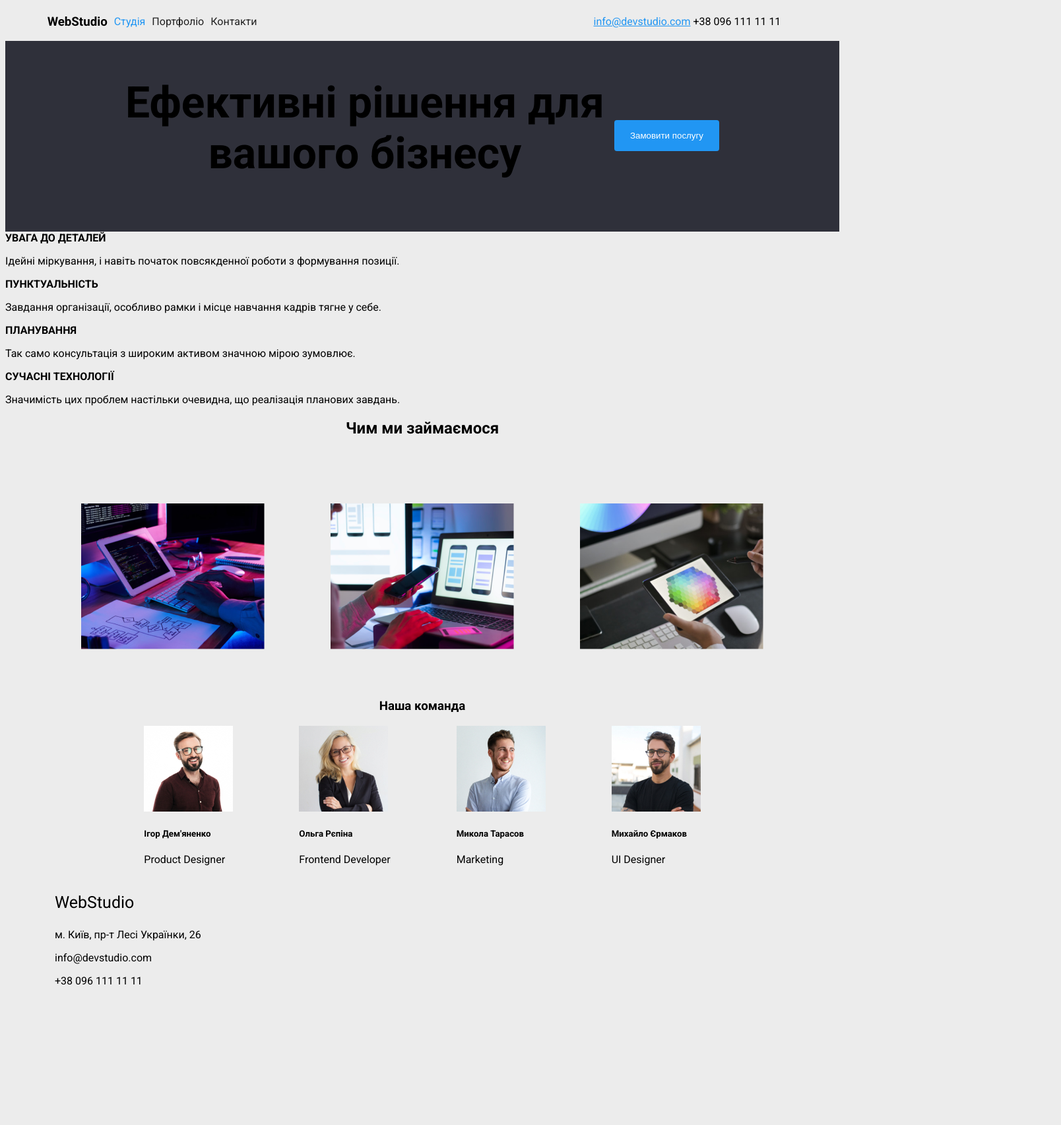
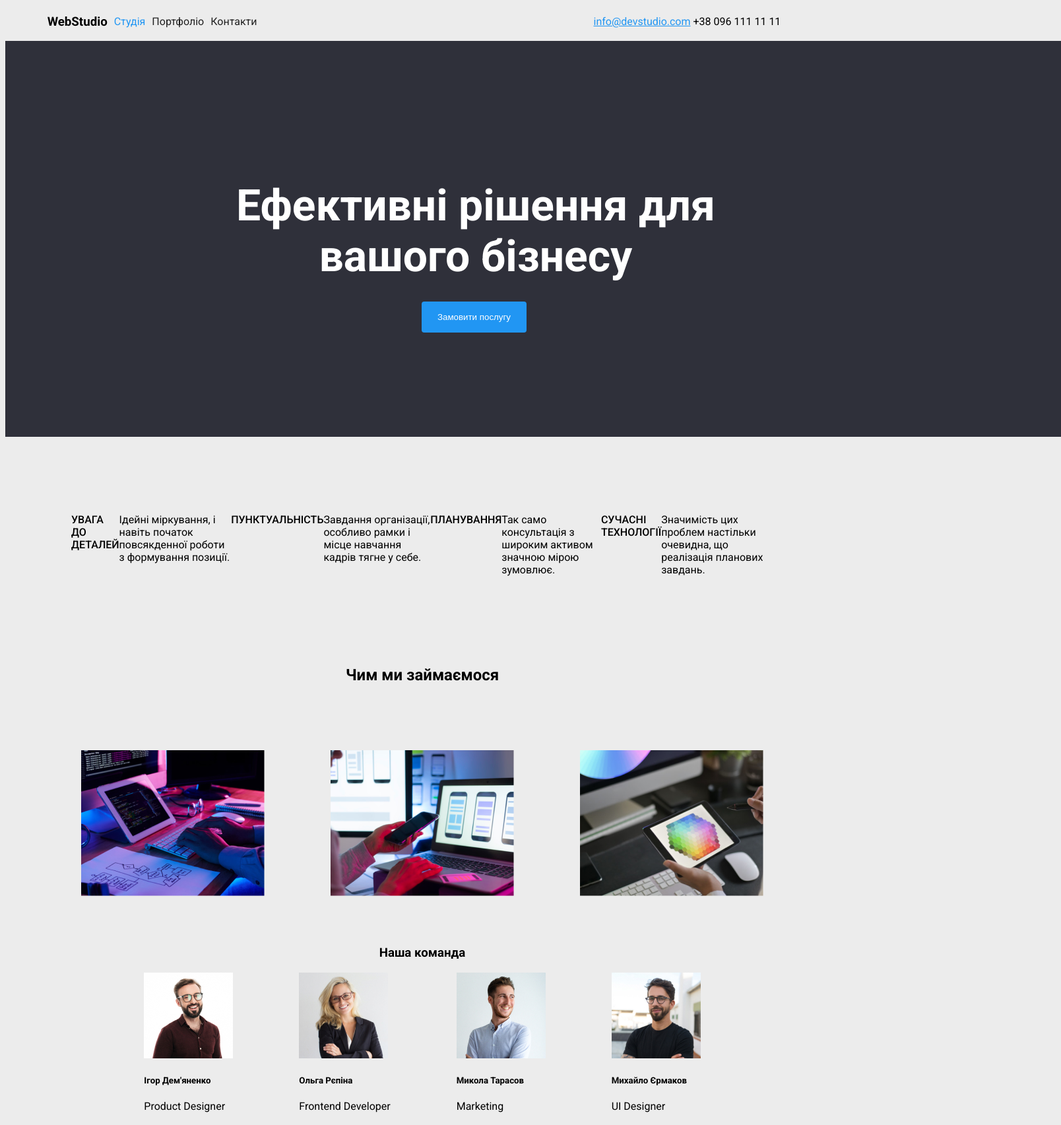
Before and after one commit to Natashaclub/figma, a plain HTML site: page index.html in a window 1280 px wide. Shown: the part 5-1710 px from the top of the page at 66% size, 1608 px wide, since content can reach past the window. Before the commit the page ends 1517 px from the top, so only its background shows below. Drawn offline with Linux system fonts and the light colour scheme.

Commit message:
css all work

```diff
--- a/index.html
+++ b/index.html
@@ -30,13 +30,13 @@
   </div>
   </div>
   <div class="main2">
-    <b>УВАГА ДО ДЕТАЛЕЙ</b>
+    <p style="font-weight: 500;">УВАГА ДО ДЕТАЛЕЙ</p>
     <p>Ідейні міркування, і навіть початок повсякденної роботи з формування позиції.</p>
-    <b>ПУНКТУАЛЬНІСТЬ</b>
+    <p style="font-weight: 500;">ПУНКТУАЛЬНІСТЬ</p>
     <p>Завдання організації, особливо рамки і місце навчання кадрів тягне у себе.</p>
-    <b>ПЛАНУВАННЯ</b>
+    <p style="font-weight: 500;">ПЛАНУВАННЯ</p>
     <p>Так само консультація з широким активом значною мірою зумовлює.</p>
-    <b>СУЧАСНІ ТЕХНОЛОГІЇ</b>
+    <p style="font-weight: 500;">СУЧАСНІ ТЕХНОЛОГІЇ</p>
     <p>Значимість цих проблем настільки очевидна, що реалізація планових завдань.</p>
   </div>
   <div>
--- a/style.css
+++ b/style.css
@@ -13,7 +13,7 @@ nav {
 }
 .navigator1 {
     margin-left: 500px;
-    gap: 25px;
+    gap:25px;
 }
 .main3  {
     display: flex;
@@ -56,17 +56,42 @@ main h3 {
     gap: 100px;
 }
 footer  {
-    margin-left: 75px;
+    width: 1600px;
+    height: 252px;
+    background: #2F303A;
+    color: #FFFFFF;
+    margin-left: none;
 }
 .footer1 {
     font-size: 25px;
+    color: #FFFFFF;
 }
 .main {
     display: flex;
     justify-content: center;
     align-items: center;
+    width: 1600px;
+    height: 600px;
     font-size: 44px;
     gap: 15px;
     text-align: center;
     background: #2F303A;
 }
+.main3 {
+    color: #FFFFFF;
+}
+.button2 {
+    position: relative;
+    top: 120px;
+    left: -460px;
+    gap: 0px;
+    border-radius: 4px 0px 0px 0px;
+    opacity: 0px;
+}
+.main2 {
+    display: flex;
+    padding: 100px 100px 100px 100px;
+}
+footer p {
+    padding: 0px 0px 0px 250px;
+}
```
